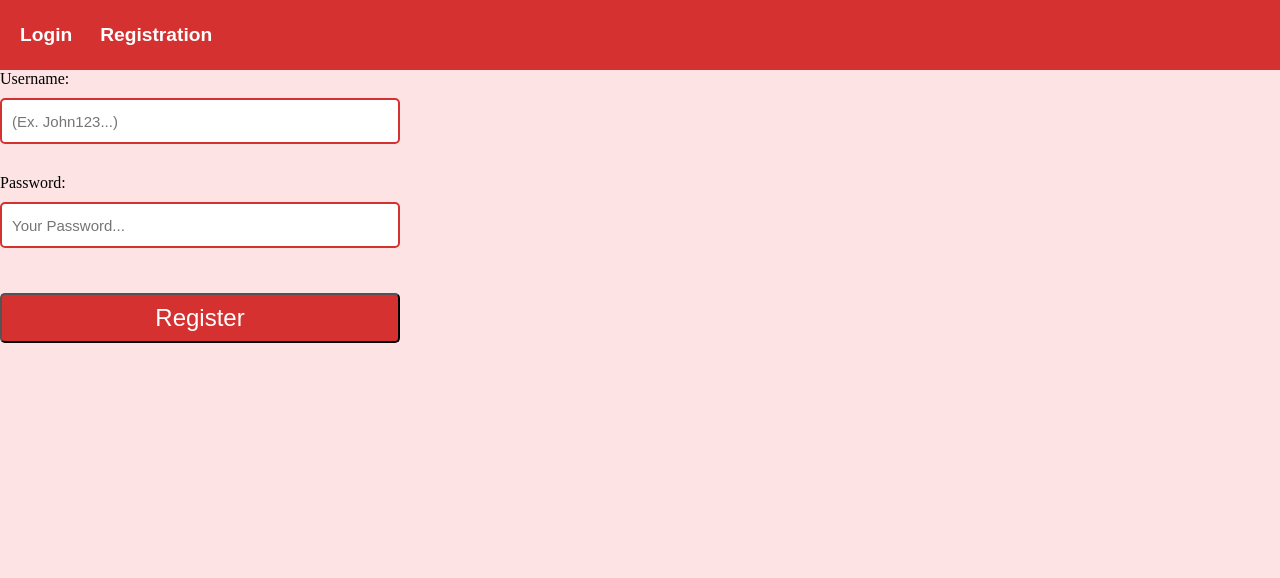
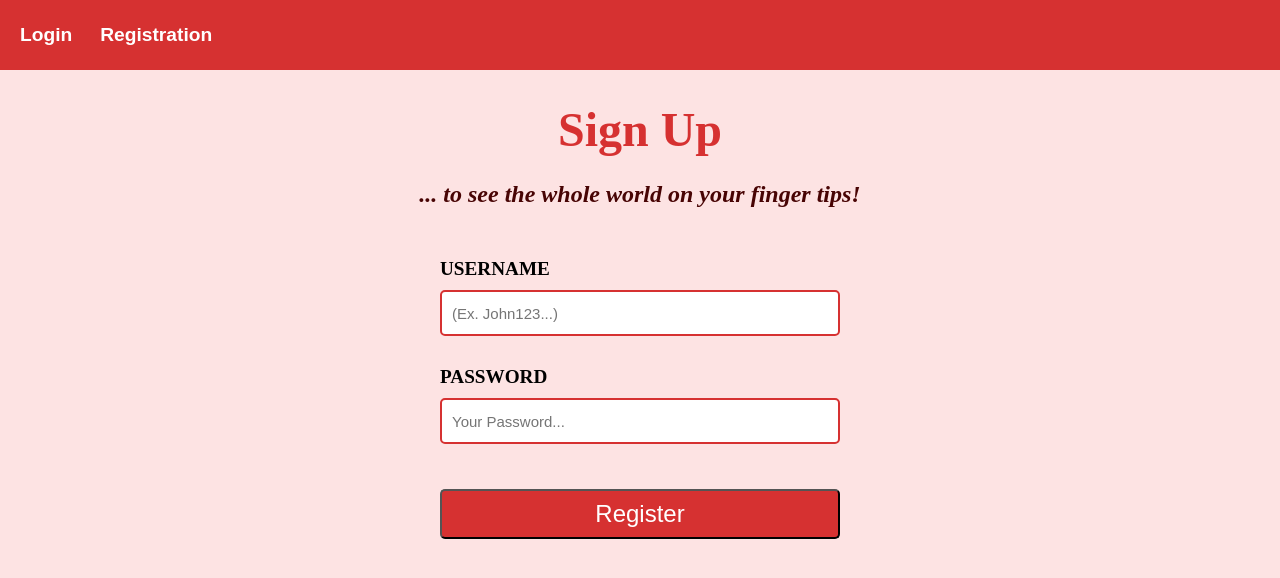
Before and after one commit to rishabhdev444/Full-Stack-Client, a React (Create React App) app: page /registration in a window 1280 px wide. Shown: the top 578 px of the page. Built offline with nearby package versions, Linux system fonts and the light colour scheme; no server answers.

Commit message:
Update Registration.js

```diff
--- a/src/pages/Registration.js
+++ b/src/pages/Registration.js
@@ -21,15 +21,17 @@ function Registration() {
       };
 
 
-  return (
-    <div>
+ return (
+    <div className="registration">
+      <h1 className="login">Sign Up</h1>
+      <p className="loginSubtext">... to see the whole world on your finger tips!</p>
       <Formik
         initialValues={initialValues}
         onSubmit={onSubmit}
         validationSchema={validationSchema}
       >
         <Form className="formContainer">
-          <label>Username: </label>
+          <label>Username </label>
           <ErrorMessage name="username" component="span" />
           <Field
             autoComplete="off"
@@ -38,7 +40,7 @@ function Registration() {
             placeholder="(Ex. John123...)"
           />
 
-          <label>Password: </label>
+          <label>Password </label>
           <ErrorMessage name="password" component="span" />
           <Field
             autoComplete="off"
```
